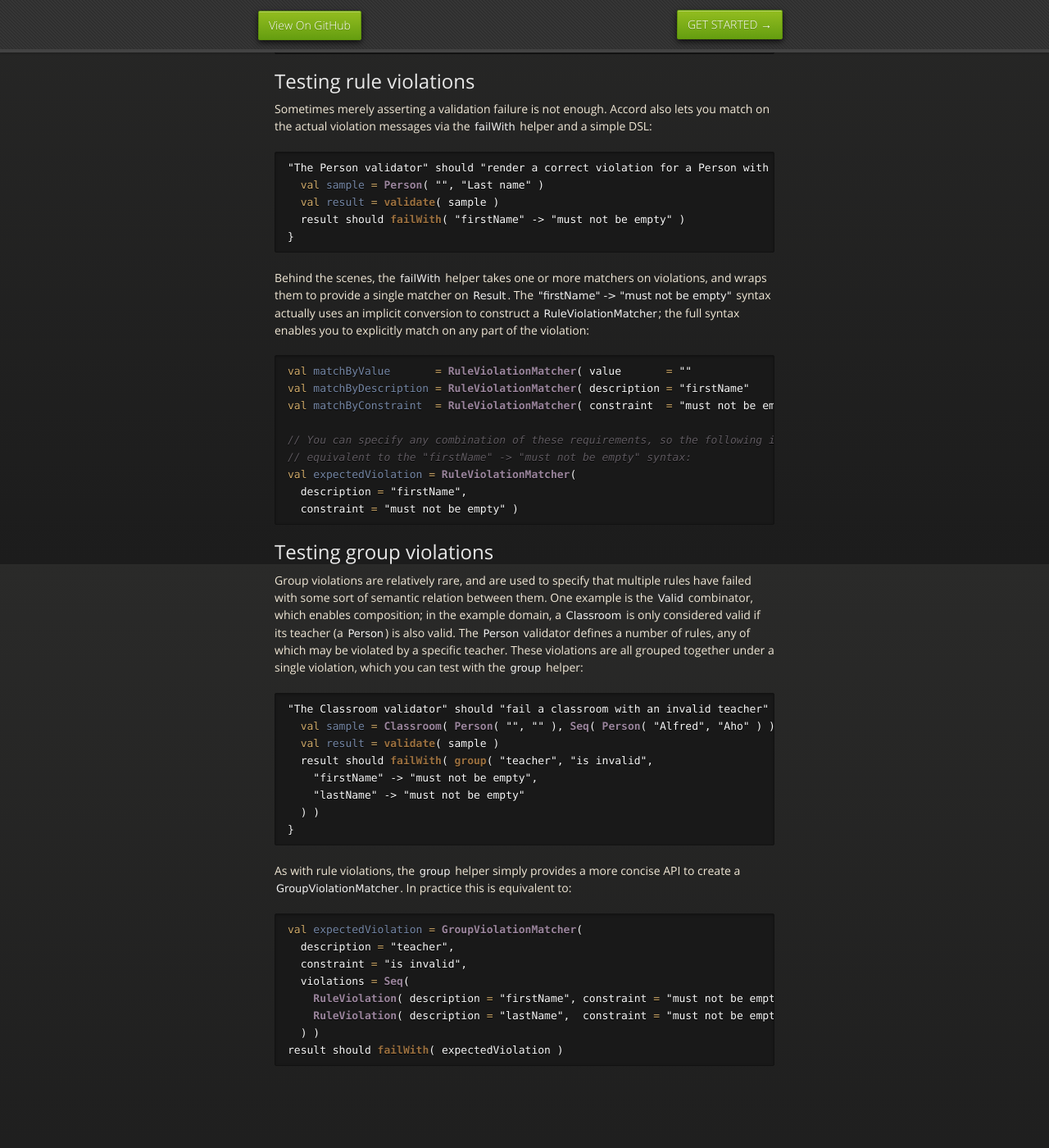
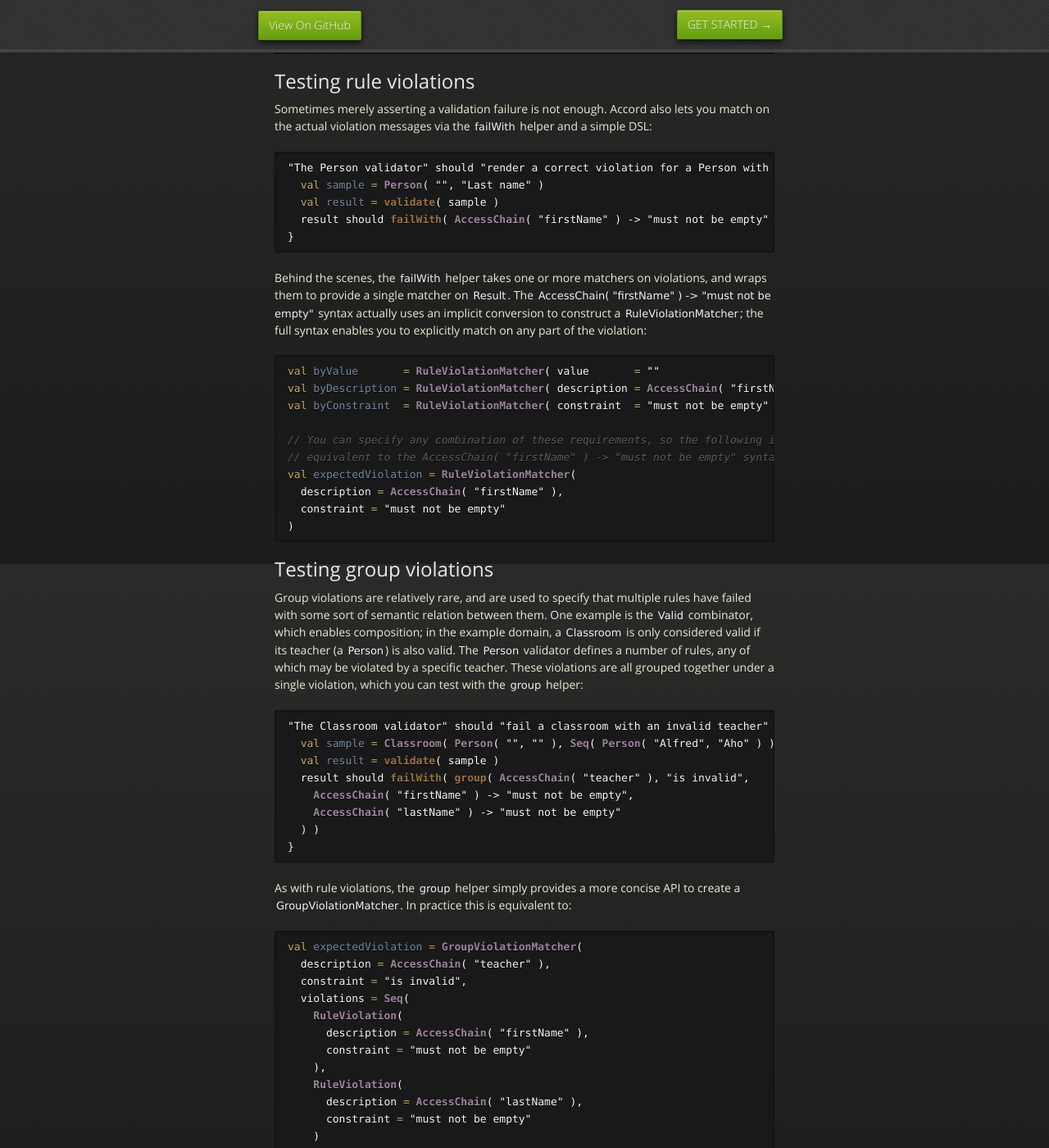
Before and after one commit to wix-incubator/accord, a Jekyll site: the page built from scalatest.md, in a window 1280 px wide and 1400 px high, scrolled down 2012 px. Shown: the whole window at 82% size. Built offline with Jekyll 4.4.1, drawn with Linux system fonts in a browser that asks for light colours; nearby versions of some CDN libraries.

````diff
--- a/scalatest.md
+++ b/scalatest.md
@@ -100,22 +100,23 @@ Sometimes merely asserting a validation failure is not enough. Accord also lets
 "The Person validator" should "render a correct violation for a Person with an empty first name" {
   val sample = Person( "", "Last name" )
   val result = validate( sample )
-  result should failWith( "firstName" -> "must not be empty" )
+  result should failWith( AccessChain( "firstName" ) -> "must not be empty" )
 }
 ```
 
-Behind the scenes, the `failWith` helper takes one or more matchers on violations, and wraps them to provide a single matcher on `Result`. The `"firstName" -> "must not be empty"` syntax actually uses an implicit conversion to construct a `RuleViolationMatcher`; the full syntax enables you to explicitly match on any part of the violation:
+Behind the scenes, the `failWith` helper takes one or more matchers on violations, and wraps them to provide a single matcher on `Result`. The `AccessChain( "firstName" ) -> "must not be empty"` syntax actually uses an implicit conversion to construct a `RuleViolationMatcher`; the full syntax enables you to explicitly match on any part of the violation:
 
 ```scala
-val matchByValue       = RuleViolationMatcher( value       = ""                  )
-val matchByDescription = RuleViolationMatcher( description = "firstName"         )
-val matchByConstraint  = RuleViolationMatcher( constraint  = "must not be empty" )
+val byValue       = RuleViolationMatcher( value       = ""                         )
+val byDescription = RuleViolationMatcher( description = AccessChain( "firstName" ) )
+val byConstraint  = RuleViolationMatcher( constraint  = "must not be empty"        )
 
 // You can specify any combination of these requirements, so the following is
-// equivalent to the "firstName" -> "must not be empty" syntax:
+// equivalent to the AccessChain( "firstName" ) -> "must not be empty" syntax:
 val expectedViolation = RuleViolationMatcher(
-  description = "firstName",
-  constraint = "must not be empty" )
+  description = AccessChain( "firstName" ),
+  constraint = "must not be empty"
+)
 ```
 
 ## Testing group violations
@@ -126,9 +127,9 @@ Group violations are relatively rare, and are used to specify that multiple rule
 "The Classroom validator" should "fail a classroom with an invalid teacher" in {
   val sample = Classroom( Person( "", "" ), Seq( Person( "Alfred", "Aho" ) ) )
   val result = validate( sample )
-  result should failWith( group( "teacher", "is invalid",
-    "firstName" -> "must not be empty",
-    "lastName" -> "must not be empty"
+  result should failWith( group( AccessChain( "teacher" ), "is invalid",
+    AccessChain( "firstName" ) -> "must not be empty",
+    AccessChain( "lastName" ) -> "must not be empty"
   ) )
 }
 ```
@@ -137,11 +138,18 @@ As with rule violations, the `group` helper simply provides a more concise API t
 
 ```scala
 val expectedViolation = GroupViolationMatcher(
-  description = "teacher",
+  description = AccessChain( "teacher" ),
   constraint = "is invalid",
   violations = Seq(
-    RuleViolation( description = "firstName", constraint = "must not be empty" ),
-    RuleViolation( description = "lastName",  constraint = "must not be empty" ),
-  ) )
+    RuleViolation(
+      description = AccessChain( "firstName" ),
+      constraint = "must not be empty"
+    ),
+    RuleViolation(
+      description = AccessChain( "lastName" ),
+      constraint = "must not be empty"
+    )
+  )
+)
 result should failWith( expectedViolation )
 ```
````
Also changed, not shown: migration-guide.md (+24 -1 lines), specs2.md (+25 -32 lines).
